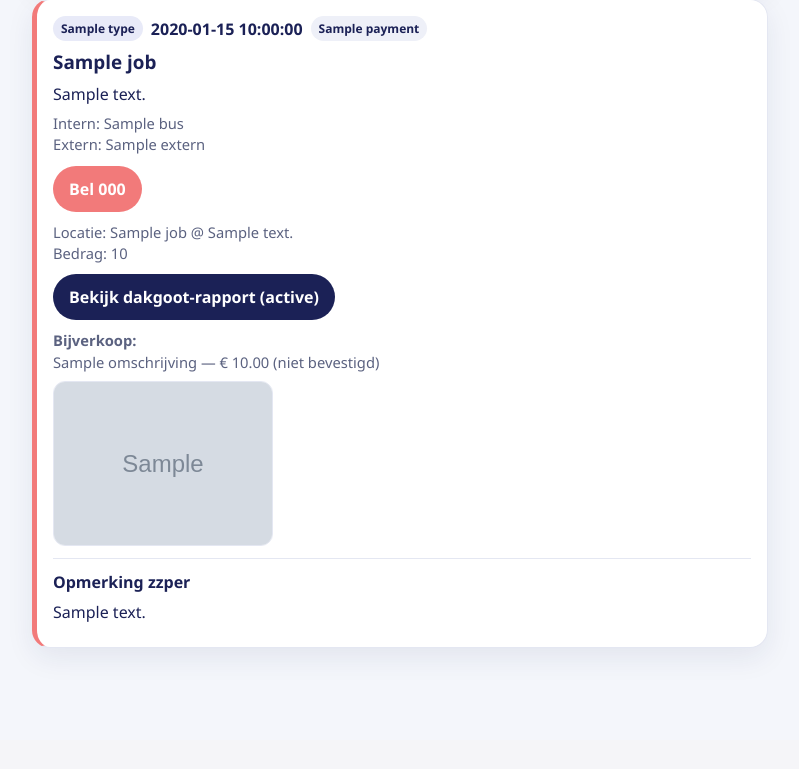
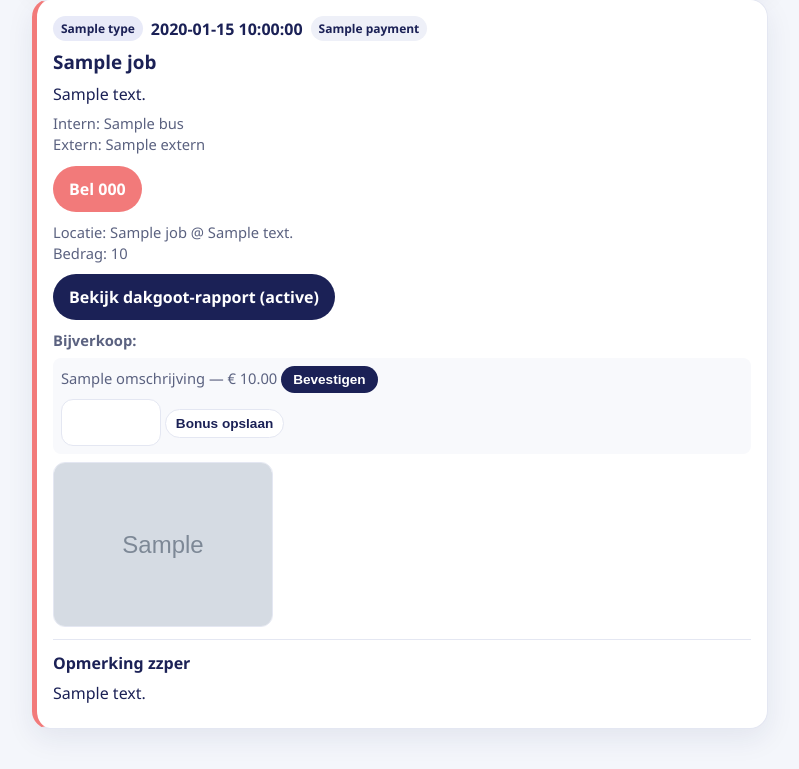
Before and after one commit to Kymmo2204/busportaal, a Flask app: template templates/admin_zzper.html in a window 1280 px wide. Shown: the part 291-1060 px from the top of the page, without its empty margins (240-1039 px from the left). Before the commit the page ends 944 px from the top, so only its background shows below. Run offline with Flask 3, Linux system fonts and the light colour scheme; data comes from the database, SQL or seed files in the repository; the template is opened without the code that fills it: most values are stand-ins (such as "Sample title", 1, 10 or a date in 2020); grey boxes marked "Sample" are stand-in pictures; data that the repository does not hold is empty.

Commit message:
Improve bijverkoop display with confirmation and bonus forms
Enhanced the display of 'bijverkoop' items with confirmation and bonus options.

```diff
--- a/templates/admin_zzper.html
+++ b/templates/admin_zzper.html
@@ -37,7 +37,20 @@
     <div class="small" style="margin-top:8px">
       <strong>Bijverkoop:</strong>
       {% for b in j.bijverkoop %}
-        <div>{{ b.omschrijving }} — € {{ "%.2f"|format(b.bedrag) }} {% if b.confirmed %}✓{% else %}(niet bevestigd){% endif %}</div>
+        <div style="margin:6px 0;padding:8px;background:#f8f9fc;border-radius:8px">
+          {{ b.omschrijving }} — € {{ "%.2f"|format(b.bedrag) }}
+          {% if b.confirmed %}
+            <span class="badge contant">Bevestigd</span>
+          {% else %}
+            <form method="post" action="{{ url_for('confirm_bijverkoop', bv_id=b.id) }}" style="display:inline">
+              <button class="btn secondary" type="submit" style="padding:6px 12px;font-size:0.85rem">Bevestigen</button>
+            </form>
+          {% endif %}
+          <form method="post" action="{{ url_for('set_bijverkoop_bonus', bv_id=b.id) }}" style="margin-top:6px">
+            <input name="bonus" type="number" step="0.01" value="{{ b.bonus or 0 }}" style="width:100px;display:inline-block">
+            <button class="btn ghost" type="submit" style="padding:6px 10px;font-size:0.85rem">Bonus opslaan</button>
+          </form>
+        </div>
       {% endfor %}
     </div>
   {% endif %}
```
